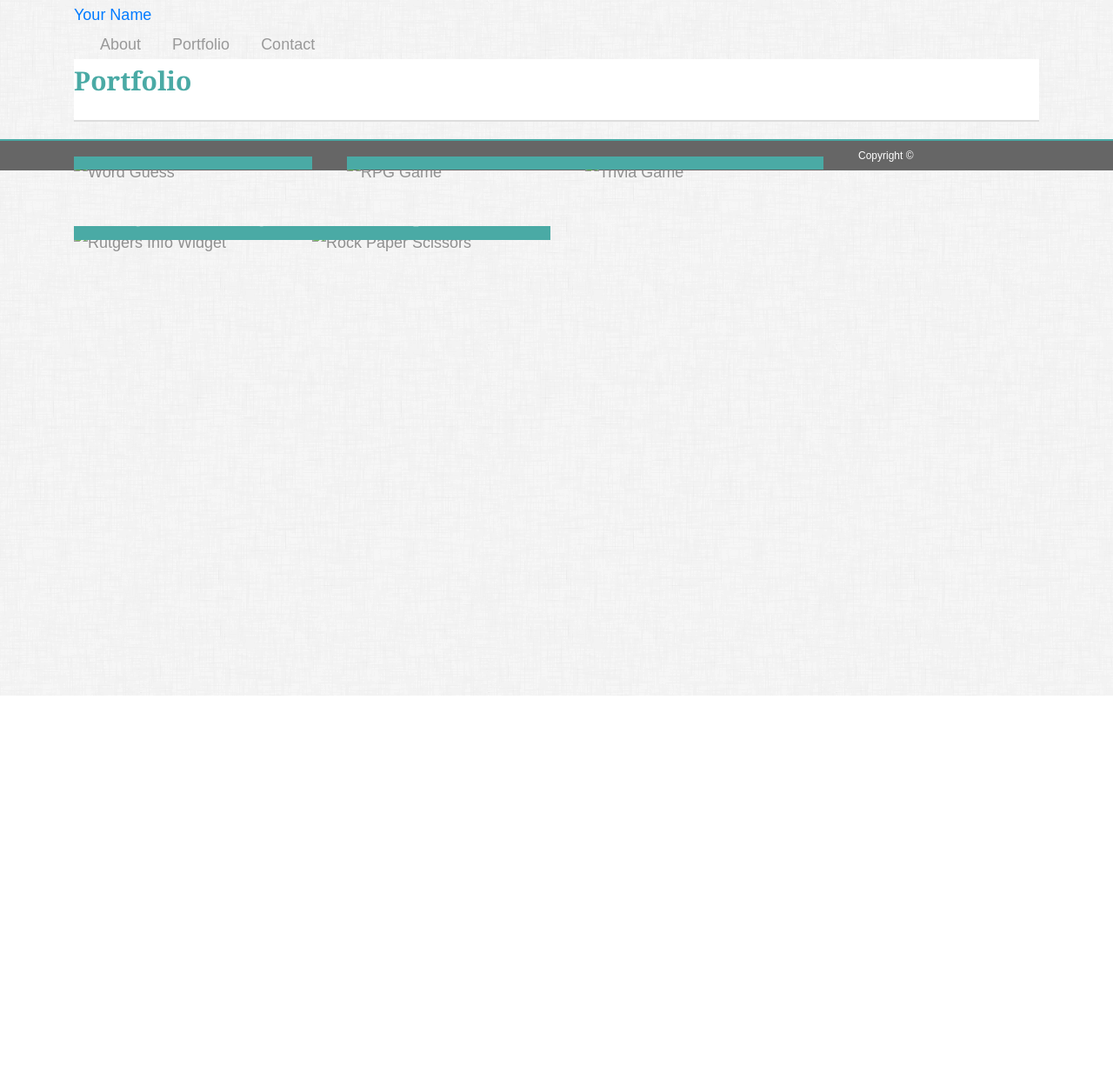
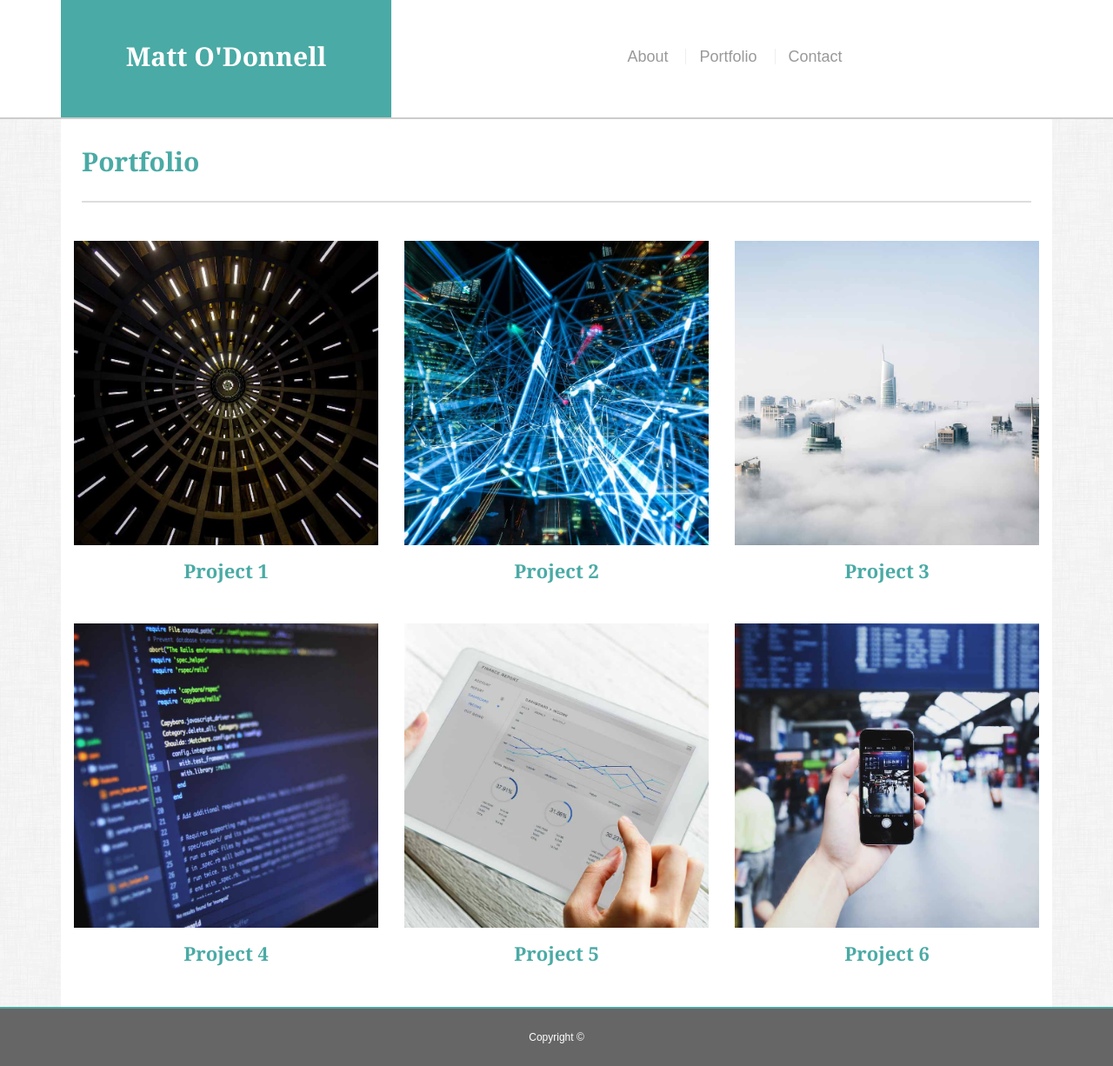
Before and after one commit to mfxod/Bootstrap-Portfolio, a plain HTML site: page portfolio.html in a window 1280 px wide. Shown: the whole page at 87% size. Before the commit the page ends 800 px from the top, so only its background shows below. Drawn offline with nearby package versions, Linux system fonts and the light colour scheme.

Commit message:
added bootstrap to portfolio

```diff
--- a/assets/css/style.css
+++ b/assets/css/style.css
@@ -14,7 +14,6 @@ body {
 
 h1,
 h2,
-h3,
 p {
   margin-bottom: 20px;
 }
@@ -85,7 +84,7 @@ footer {
   border-top: 2px solid #4aaaa5;
 }
 
-h3, h2 {
+h2 {
   padding-bottom: 20px;
   margin-bottom: 15px;
   line-height: 22px;
@@ -100,37 +99,36 @@ h3, h2 {
 
 /* portfolio page */
 
-.work {
-  position: relative;
-  float: left;
-  width: 274px;
-  margin: 20px 0 25px;
-  overflow: auto;
+.proj-title {
+  font-family: Georgia, Times, "Times New Roman", serif;
+  font-weight: 700;
+  color: #4aaaa5;
+  margin: auto;
 }
 
-.work:nth-child(even) {
+
+/* .work {
+  position: relative;
+} */
+
+/* .work:nth-child(even) {
   margin-right: 40px;
-}
+} */
 
-.work img {
-  width: 100%;
-  border: 0 none;
+/* .work img {
   opacity: 0.8;
-}
+} */
 
-.work h3 {
+/* h3 {
   position: absolute;
-  bottom: 20px;
-  width: 100%;
-  padding: 15px;
-  margin-bottom: 0;
   font-weight: 300;
   line-height: 30px;
   color: #ffffff;
   text-align: center;
   background: #4aaaa5;
   border-bottom: 0;
-}
+  bottom: 5rem;
+} */
 
 .auth-image {
   float: left;
--- a/portfolio.html
+++ b/portfolio.html
@@ -2,66 +2,89 @@
 <html lang="en">
 
 <head>
+
   <meta charset="UTF-8">
   <meta name="viewport" content="width=device-width, initial-scale=1.0">
   <meta http-equiv="X-UA-Compatible" content="ie=edge">
   <link rel="stylesheet" href="https://stackpath.bootstrapcdn.com/bootstrap/4.3.1/css/bootstrap.min.css" integrity="sha384-ggOyR0iXCbMQv3Xipma34MD+dH/1fQ784/j6cY/iJTQUOhcWr7x9JvoRxT2MZw1T" crossorigin="anonymous">
   <link rel="stylesheet" href="assets/css/style.css">
-    <title>Matt O'Donnell</title>
+  <title>Portfolio</title>
+
 </head>
 
 <body>
 
-  <header id="masthead">
+  <header class="masthead">
       <div class="container">
-      <a href="index.html" id="logo">Your Name</a>
+        <div class="row">
+          <div class="col-s-12 col-md-6 col-lg-4 text-center py-5 logo-color">
+            <a class="text-decoration-none logo-text" href="index.html">Matt O'Donnell</a>
+          </div>
+          <div class="col-s-12 col-md-6 col-lg-8 text-center py-5">
             <nav>
-        <a href="index.html">About</a>
-        <a href="portfolio.html">Portfolio</a>
-        <a href="contact.html">Contact</a>
+              <a class="text-decoration-none" href="index.html">About</a>
+              <a class="text-decoration-none" href="portfolio.html">Portfolio</a>
+              <a class="text-decoration-none" href="contact.html">Contact</a>
             </nav>
+          </div>
+        </div>
       </div>
   </header>
 
-  <div id="main-container" class="container">
-    <section class="main-section">
+  <div class="container main-section">
+
+    <div class="row">
+      <div class="col-s-12 col-md-12 col-lg-12 p-4">
         <h1>Portfolio</h1>
-
-      <div class="work">
-        <img src="assets/images/technics-q-c-640-480-1.jpg" alt="Word Guess">
-
-        <h3>Word Guess</h3>
       </div>
-      <div class="work">
-        <img src="assets/images/technics-q-c-640-480-2.jpg" alt="RPG Game">
-
-        <h3>RPG Game</h3>
-      </div>
-      <div class="work">
-        <img src="assets/images/technics-q-c-640-480-5.jpg" alt="Trivia Game">
-
-        <h3>Trivia Game</h3>
-      </div>
-      <div class="work">
-        <img src="assets/images/technics-q-c-640-480-7.jpg" alt="Rutgers Info Widget">
-
-        <h3>Rutgers Info Widget</h3>
-      </div>
-      <div class="work">
-        <img src="assets/images/technics-q-c-640-480-9.jpg" alt="Rock Paper Scissors">
-
-        <h3>Rock Paper Scissors</h3>
     </div>
 
-    </section>
+    <div class="row">
+
+      <div class="col-s-12 col-md-6 col-lg-4 pb-5">
+          <img class="img-fluid" src="assets/images/abstract1.jpg" alt="Word Guess">
+          <h3 class="proj-title pt-3 text-center">Project 1</h3>
+      </div>
+
+      <div class="col-s-12 col-md-6 col-lg-4 pb-5">
+          <img class="img-fluid" src="assets/images/abstract2.jpg" alt="Word Guess">
+          <h3 class="proj-title pt-3 text-center">Project 2</h3>
+      </div>
+
+      <div class="col-s-12 col-md-6 col-lg-4 pb-5">
+          <img class="img-fluid" src="assets/images/city.jpg" alt="Word Guess">
+          <h3 class="proj-title pt-3 text-center">Project 3</h3>
+      </div>
+
+      <div class="col-s-12 col-md-6 col-lg-4 pb-5">
+          <img class="img-fluid" src="assets/images/code.jpg" alt="Word Guess">
+          <h3 class="proj-title pt-3 text-center">Project 4</h3>
+      </div>
+
+      <div class="col-s-12 col-md-6 col-lg-4 pb-5">
+          <img class="img-fluid" src="assets/images/ipad.jpg" alt="Word Guess">
+          <h3 class="proj-title pt-3 text-center">Project 5</h3>
+      </div>
+
+      <div class="col-s-12 col-md-6 col-lg-4 pb-5">
+          <img class="img-fluid" src="assets/images/phone.jpg" alt="Word Guess">
+          <h3 class="proj-title pt-3 text-center">Project 6</h3>
+      </div>
 
     </div>
 
-  <footer>
-    <div class="container">
-      Copyright &copy;
+  </div>
+
+
+
+  </div>
+
+  <footer class="footer mt-auto py-3">
+    <div class="container text-center">
+      <span>Copyright &copy;</span>
     </div>
   </footer>
+
 </body>
 
 </html>
```
Lines whose indentation alone changed are shown as unchanged.
